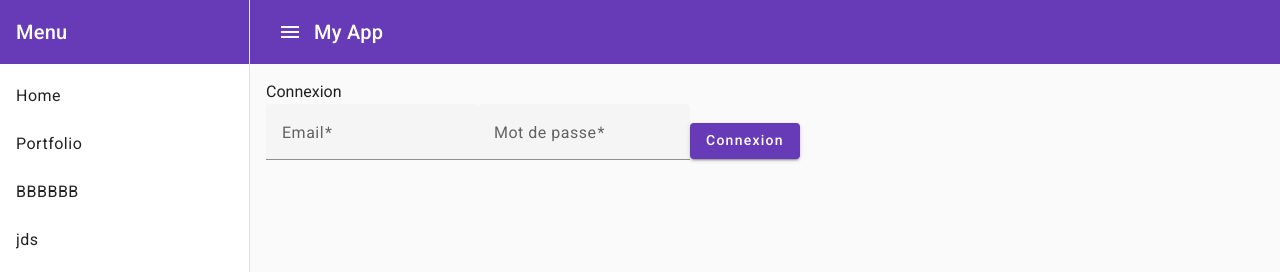
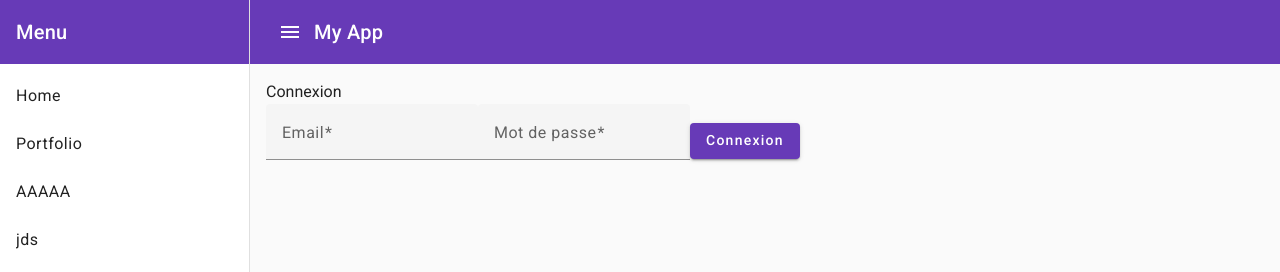
Before and after one commit to mastakimm/my-interface, an Angular app: page /login in a window 1280 px wide. Shown: the top 272 px of the page. Built offline with nearby package versions, Linux system fonts and the light colour scheme.

Commit message:
test webhook

```diff
--- a/src/app/app.component.html
+++ b/src/app/app.component.html
@@ -5,7 +5,7 @@
     <mat-nav-list>
       <a mat-list-item routerLink="/home">Home</a>
       <a mat-list-item href="/project-menu">Portfolio</a>
-      <a mat-list-item href="#">BBBBBB</a>
+      <a mat-list-item href="#">AAAAA</a>
       <a mat-list-item href="#">jds </a>
     </mat-nav-list>
   </mat-sidenav>
```
